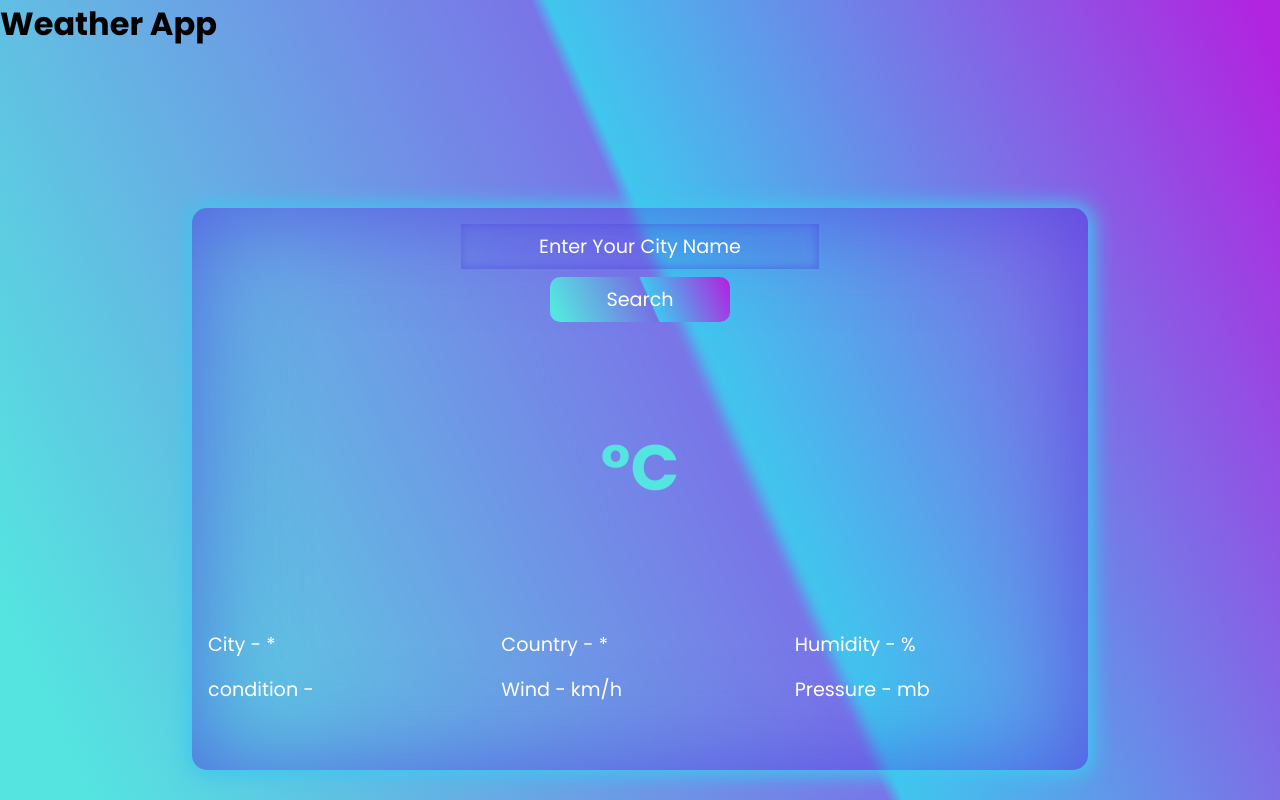
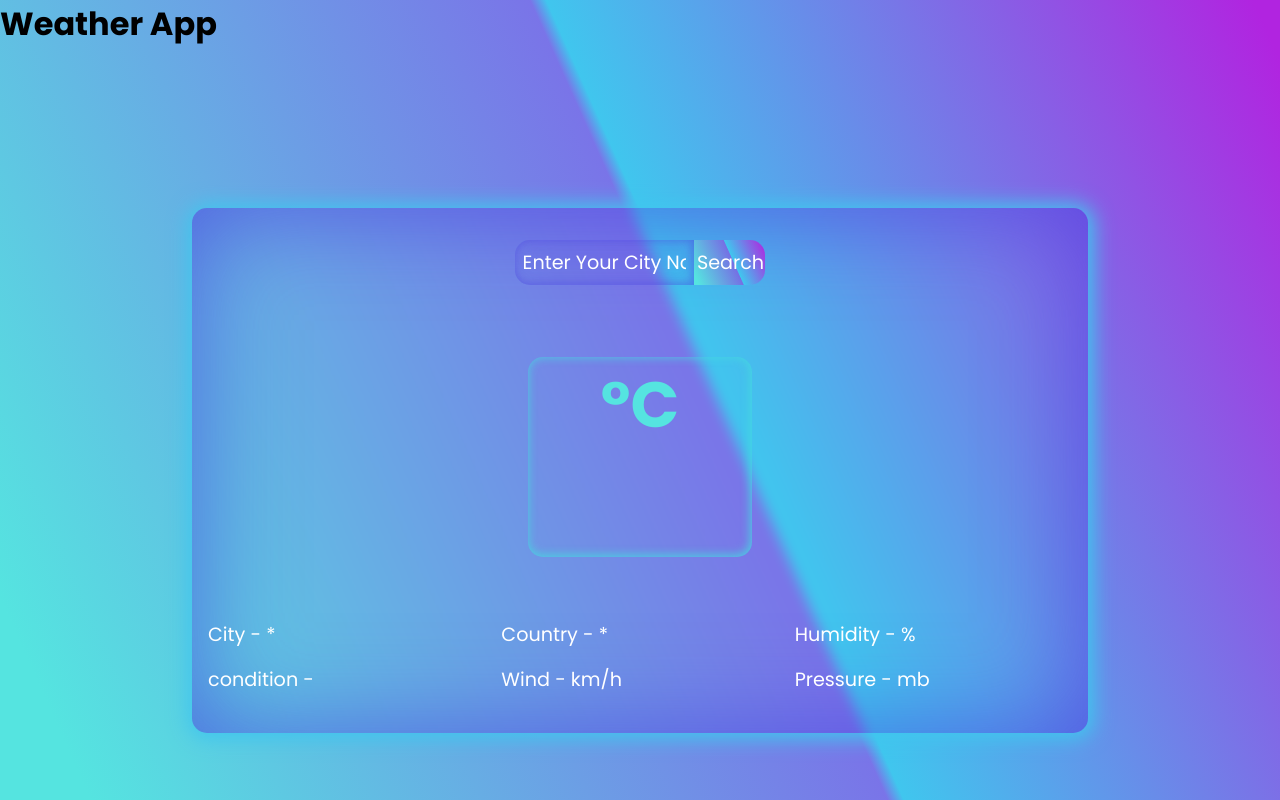
Before and after one commit to Ran-Veer/Weather_App, a plain HTML site: page index.html in a window 1280 px wide. Drawn offline with Linux system fonts and the light colour scheme.

Commit message:
search bar update

```diff
--- a/style.css
+++ b/style.css
@@ -27,20 +27,24 @@ body {
 }
 .weather-container .search-bar-container .search-bar form{
     display: flex;
-    flex-direction: column;
-    gap: .5rem;
+    flex-direction: row;
+    align-items: center;
+    justify-content: center;
+    /* border: 1px solid red; */
 }
 .weather-container .search-bar-container .search-bar form input[type="text"]{
     /* border: 1px solid red; */
-    width: 40%;
-    margin:1rem auto auto auto;
+    width: 20%;
+    /* margin:1rem auto auto auto; */
+    margin-top: 2rem;
     outline: none;
     border: none;
-    padding: .5rem .2rem;
+    padding: .5rem .5rem;
     font-size: 1.2rem;
     background-color: transparent;
     backdrop-filter: blur(20px);
     color: #fff;
+    border-radius: 15px 0px 0px 15px;
     box-shadow: inset -1px -1px 10px 1px rgba(75,68,224,0.5);
 }
 .weather-container .search-bar-container .search-bar form input::placeholder{
@@ -50,9 +54,10 @@ body {
 .weather-container .search-bar-container .search-bar form input[type="submit"]{
     border:none;
     background-image: linear-gradient( 65.9deg,  rgba(85,228,224,1) 5.5%, rgba(75,68,224,0.74) 54.2%, rgba(64,198,238,1) 55.2%, rgba(177,36,224,1) 98.4% );;
-    border-radius: 10px;
-    width:20%;
-    margin: auto;
+    border-radius: 0px 15px 15px 0;
+    width:8%;
+    /* margin: auto; */
+    margin-top: 2rem;
     outline: none;
     border: none;
     padding: .5rem .2rem;
@@ -75,7 +80,12 @@ main .weather-container .weather-information{
 main .weather-container .weather-information .temp-section{
     text-align: center;
     /* border: 1px solid red; */
-    width: 100%;
+    width: 25%;
+    height: 50%;
+    border-radius: 15px;
+    margin: auto;
+    box-shadow: inset -1px -1px 10px 1px rgba(68, 219, 224, 0.837);
+    backdrop-filter: blur(15px);
 }
 main .weather-container .weather-information .temp-section h2{
   color: #fff;
```
